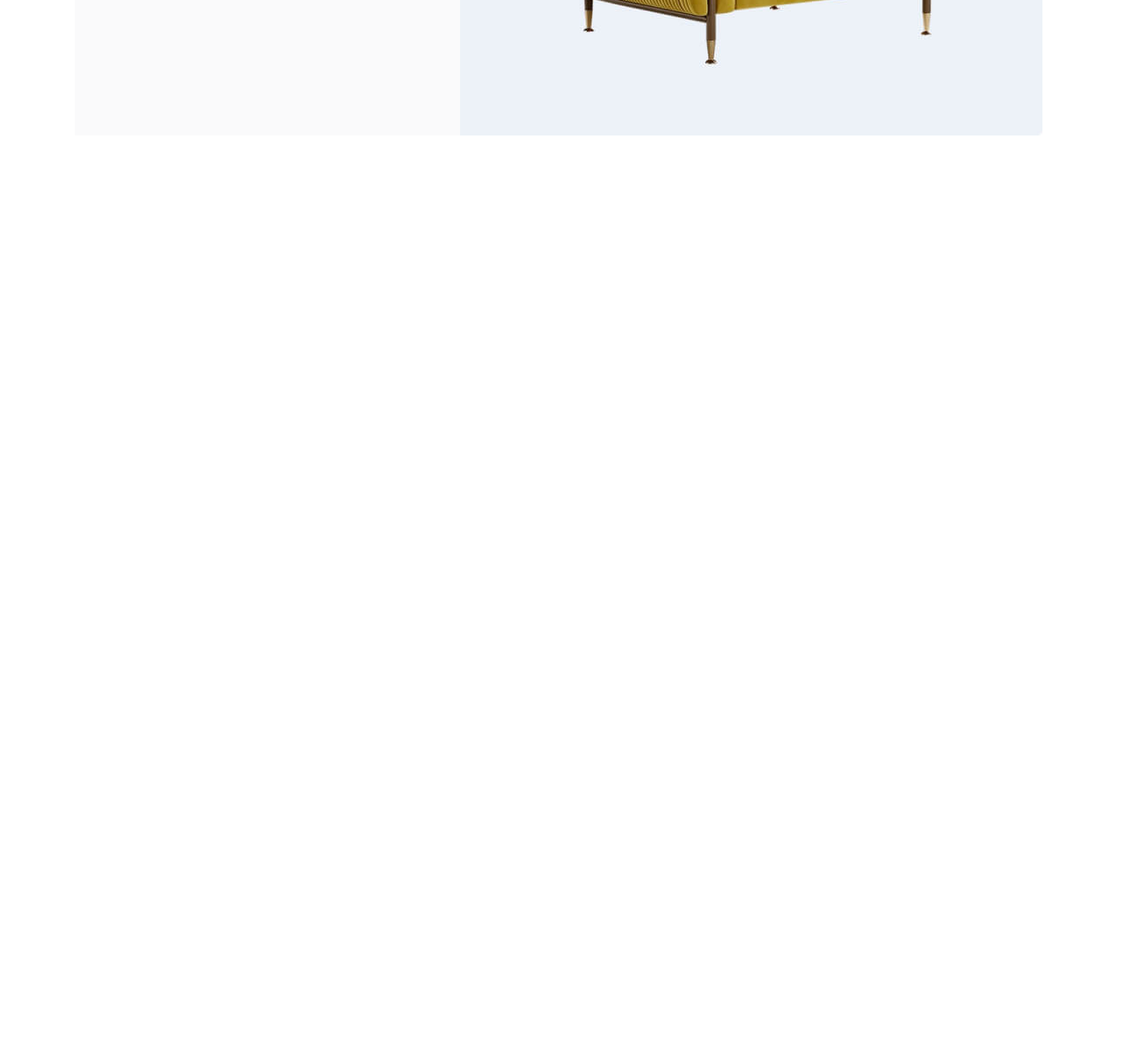
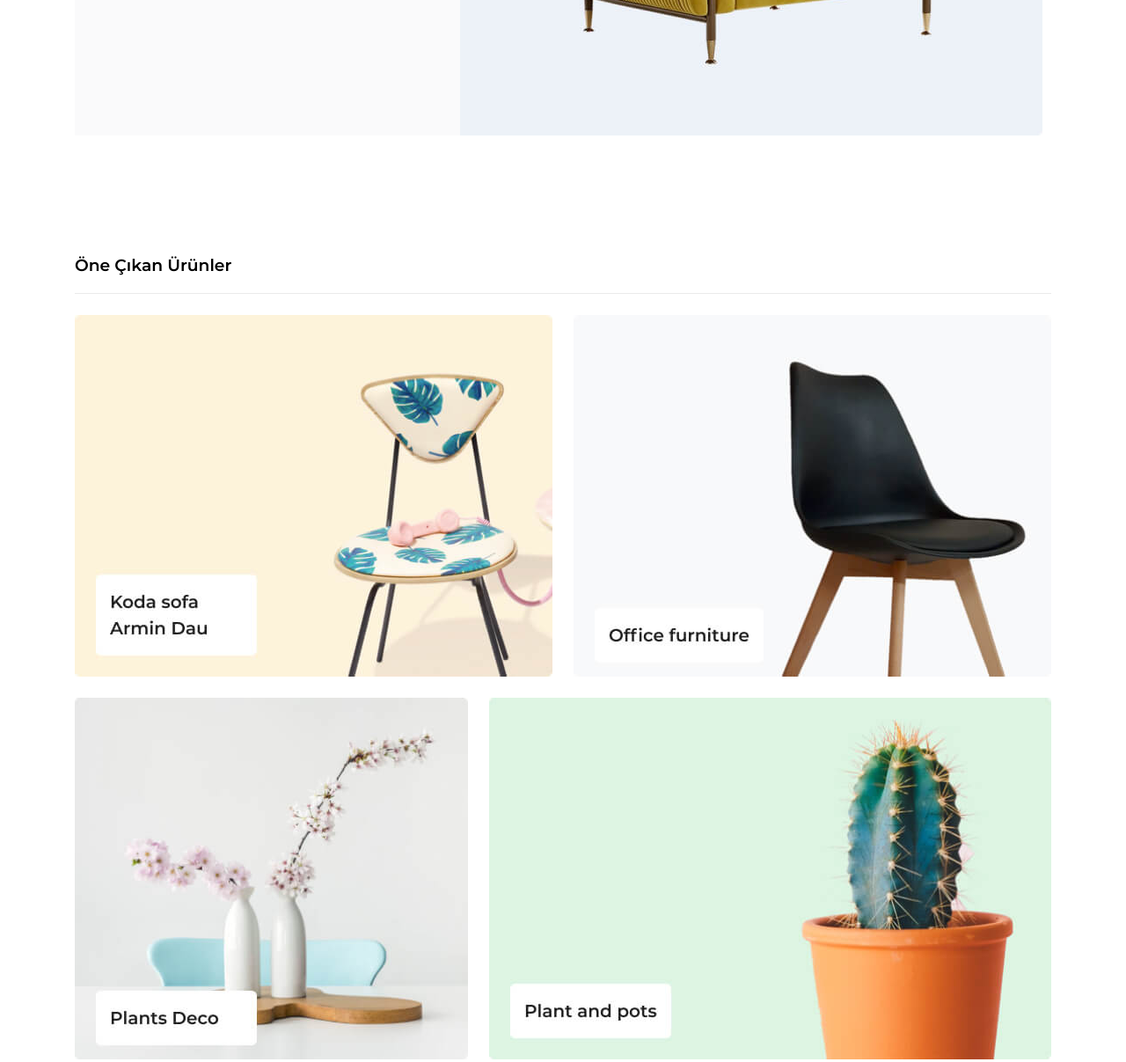
Before and after one commit to Turcute/ecommerce-page, a plain HTML site: page index.html in a window 1280 px wide. Shown: the part 2789-3996 px from the top of the page at 88% size. Before the commit the page ends 3079 px from the top, so only its background shows below. Drawn offline with nearby package versions, Linux system fonts and the light colour scheme.

Commit message:
feat: Featured Prod v2 complete

```diff
--- a/assets/css/ecommerce.css
+++ b/assets/css/ecommerce.css
@@ -226,3 +226,22 @@ header img {
   letter-spacing: 0px;
 }
 /* Sofa Armin End */
+
+/* Featured Products v2 Start */
+.featured-v2-h3{
+  margin-bottom: 20px;
+}
+
+.featured-v2{
+  border-top: 1px solid #EAEAEA;
+  padding-top: 24px;
+  display: flex;
+  flex-wrap: wrap;
+  gap: 24px;
+  margin-bottom: 136px;
+}
+
+.featured-v2 img{
+  display: block;
+}
+/* Featured Products v2 End */
--- a/index.html
+++ b/index.html
@@ -111,7 +111,15 @@
       </section>
       <!-- Sofa Armin End -->
 
-      <!-- Featured Producst v2 Start -->
+      <!-- Featured Products v2 Start -->
+       <h3 class="featured-v2-h3">Öne Çıkan Ürünler</h3>
+       <section class="featured-v2">
+         <img src="assets/img/sofa-card.jpg" alt="">
+         <img src="assets/img/sofa-black.jpg" alt="">
+         <img src="assets/img/card-flower.jpg" alt="">
+         <img src="assets/img/cactus.jpg" alt="">
+      </section>
+      <!-- Featured Products v2 End-->
 
 
 
```
Also changed, not shown: assets/img/cactus.jpg (added), assets/img/card-flower.jpg (added), assets/img/sofa-black.jpg (added), assets/img/sofa-card.jpg (added).
